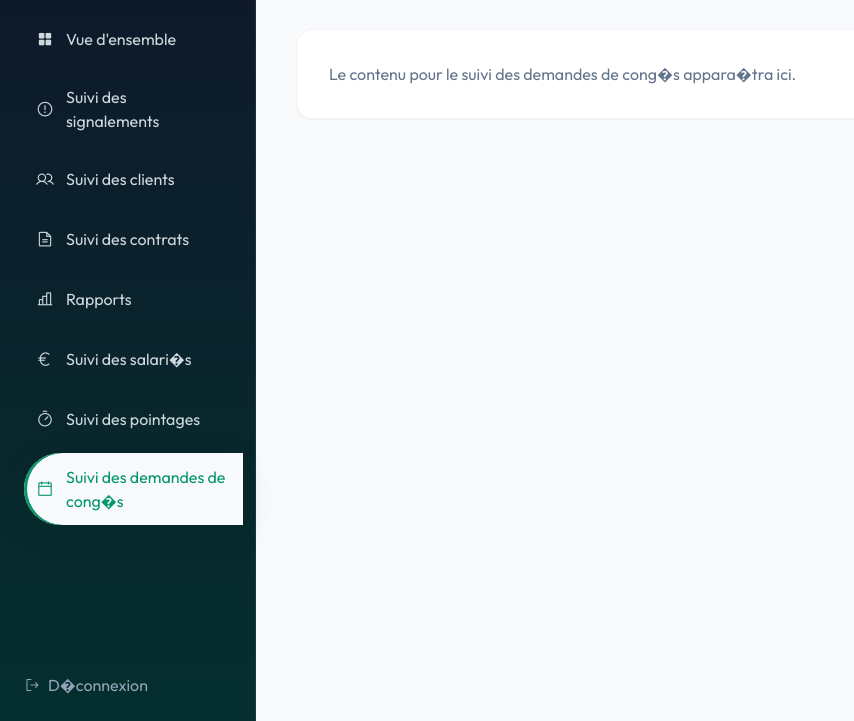
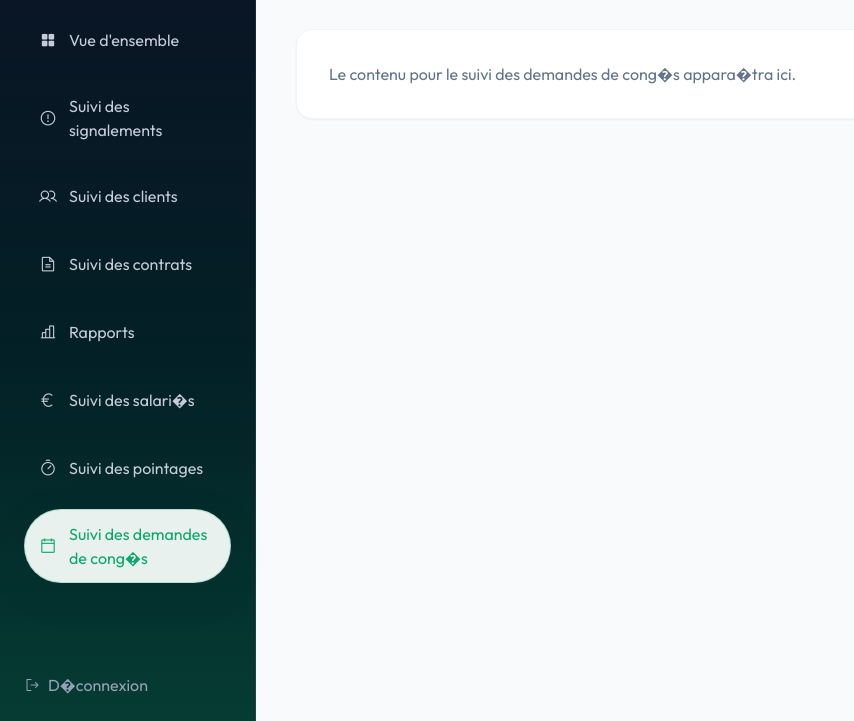
Before and after one commit to nessalyspro-source/MCC1, a plain HTML site: page societe_conges.html in a window 1280 px wide. Shown: the part 79-800 px from the top of the page, without its empty margins (0-854 px from the left). Drawn offline with nearby package versions, Linux system fonts and the light colour scheme.

Commit message:
Restyle sidebar to match VertUI-inspired pill nav

```diff
--- a/societe_theme.css
+++ b/societe_theme.css
@@ -17,26 +17,30 @@ body {
 }
 
 .sidebar {
-  background: linear-gradient(180deg, #0f172a, #042f2e);
+  background: linear-gradient(180deg, #0b1324, #032026 55%, #053c33 100%);
   border-right: 1px solid rgba(255, 255, 255, 0.08);
   color: #e8eef2;
   font-family: 'Plus Jakarta Sans', 'Outfit', sans-serif;
 }
+.sidebar nav {
+  display: flex;
+  flex-direction: column;
+  gap: 6px;
+}
 .sidebar nav a {
-  color: #cfd8dc;
+  color: #c5cbd8;
   transition: all .2s ease;
   font-family: 'Plus Jakarta Sans', 'Outfit', sans-serif;
+  padding: 12px 14px;
+  border-radius: 999px;
+  border: 1px solid transparent;
 }
-.sidebar nav a:hover { background: rgba(255, 255, 255, 0.06); color: #ffffff; }
+.sidebar nav a:hover { color: #ffffff; background: rgba(255, 255, 255, 0.04); }
 .nav-item.active {
-  background: #f8fafc;
-  color: #059669;
-  border-top-left-radius: 999px;
-  border-bottom-left-radius: 999px;
-  border-top-right-radius: 0;
-  border-bottom-right-radius: 0;
-  margin-right: -12px;
-  box-shadow: inset 3px 0 0 #059669, 0 10px 30px rgba(4, 47, 46, 0.16);
+  background: #e8f1ee;
+  color: #0ea76b;
+  box-shadow: 0 12px 32px rgba(4, 47, 46, 0.28);
+  border: 1px solid rgba(14, 167, 107, 0.25);
 }
 
 .sidebar > div:first-child {
```
